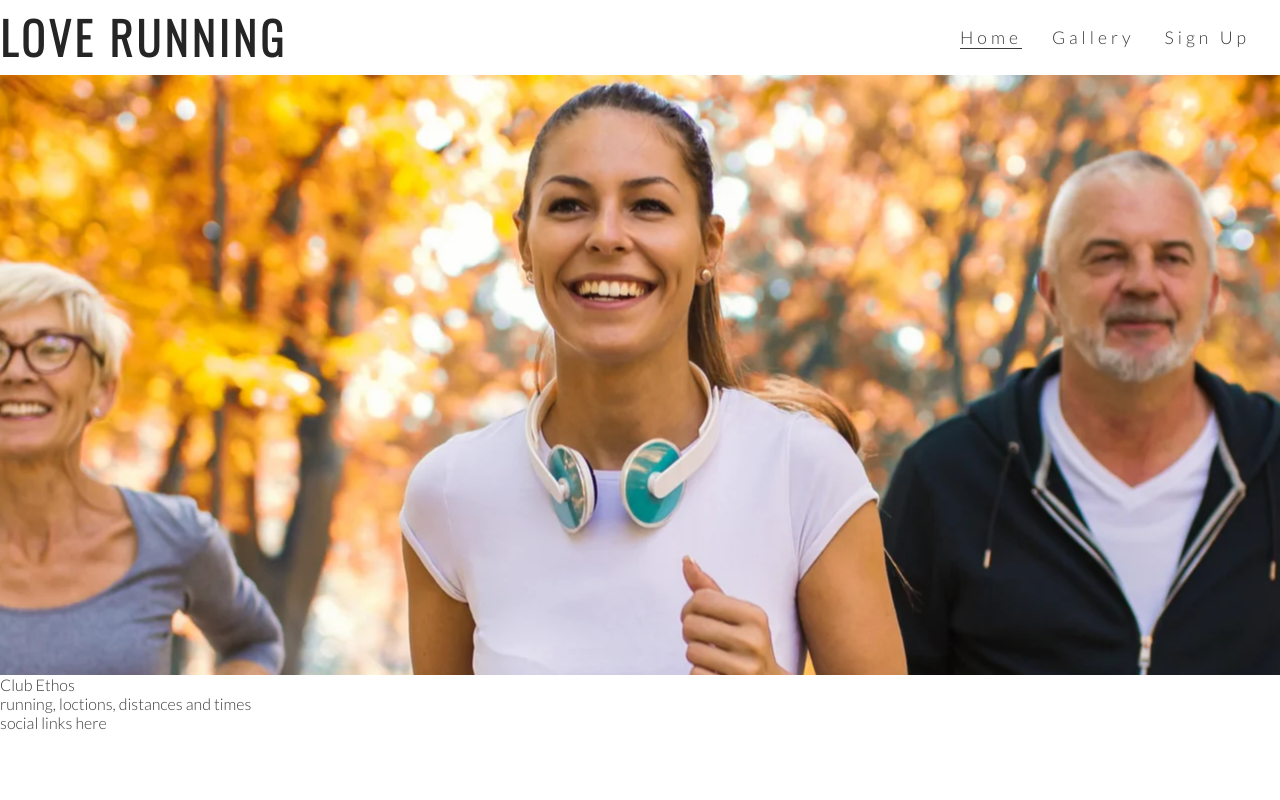
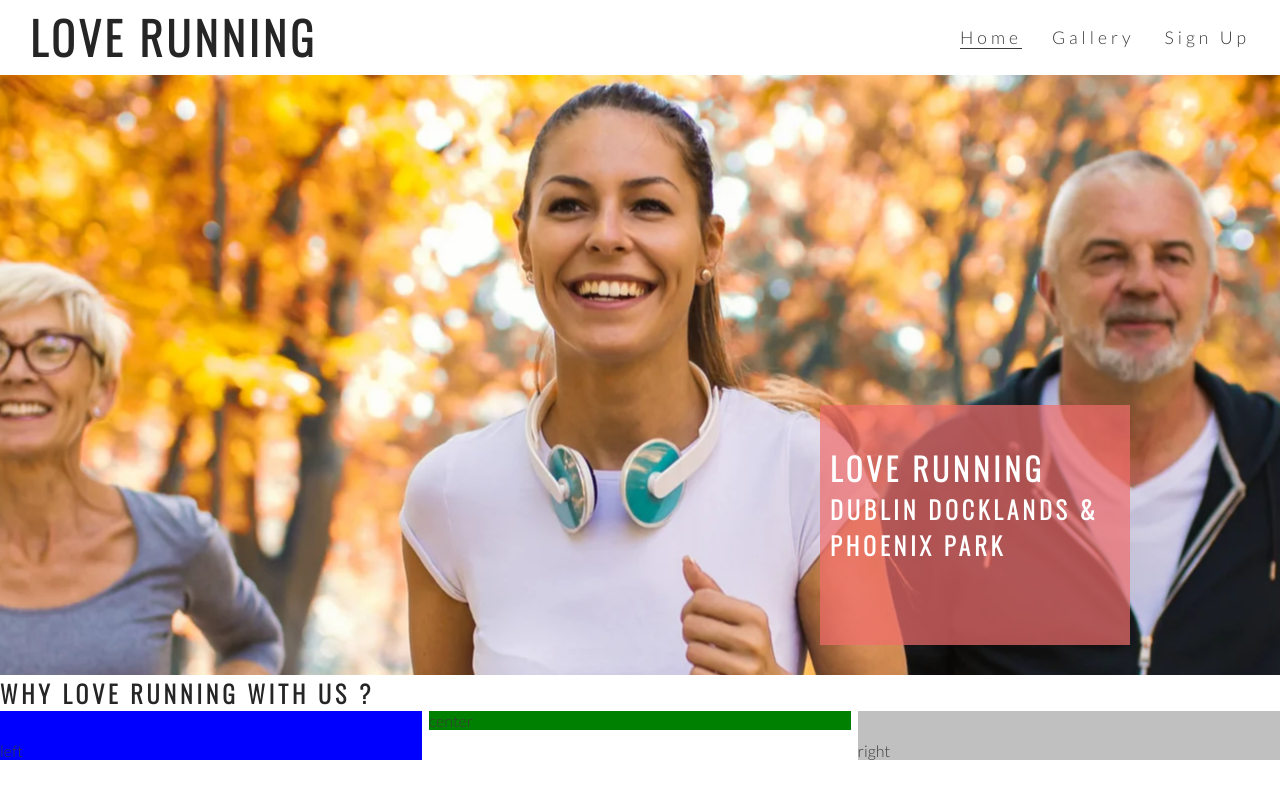
Before and after one commit to danij1990/running-spec, a plain HTML site: page index.html in a window 1280 px wide. Shown: the top 800 px of the page. Drawn offline with nearby package versions, Linux system fonts and the light colour scheme.

Commit message:
club ethos section

```diff
--- a/assets/css/style.css
+++ b/assets/css/style.css
@@ -25,6 +25,7 @@ h2 {
 #logo {
     float: left;
     font-size: 280%;
+    margin-left: 30px;
 }
 
 #menu {
@@ -62,6 +63,12 @@ h2 {
     height: 600px;
     width: 100%;
     overflow: hidden;
+    position: relative;
+}
+
+#cover-text,
+#cover-text h2 {
+    color: #fff;
 }
 
 #hero-image {
@@ -88,3 +95,47 @@ h2 {
         transform: scale(1.1);
     }
 }
+
+#cover-text {
+    font-size: 130%;
+    font-family: oswald, sans-serif;
+    text-transform: uppercase;
+    letter-spacing: 4px;
+
+    width: 300px;
+    height: 200px;
+
+    padding-top: 40px;
+    padding-left: 10px;
+    background-color: rgb(241, 109, 107, .7);
+
+    bottom: 30px;
+    right: 150px;
+    position: absolute;
+
+}
+
+/* club ethos section css begins here */
+#club-ethos {
+    height: 600px;
+}
+
+#left-about {
+    padding-top: 30px;
+    width: 33%;
+    float: left;
+    background-color: blue;
+}
+
+#right-about {
+    padding-top: 30px;
+    width: 33%;
+    float: right;
+    background-color: silver;
+}
+
+#center-about {
+    width: 33%;
+    margin: 0 auto;
+    background-color: green;
+}
--- a/index.html
+++ b/index.html
@@ -32,9 +32,16 @@
     </header>
     <section id="hero-outer">
         <div id="hero-image"></div>
+        <div id="cover-text">
+            <h2>Love Running</h2>
+            <h3>Dublin Docklands & Phoenix Park</h3>
+        </div>
     </section>
-    <section>
-        Club Ethos
+    <section id ="club-ethos">
+        <h1>Why Love Running With Us ?</h1>
+        <div id="left-about">left</div>
+        <div id="right-about">right</div>
+        <div id="center-about">center</div>
     </section>
     <section>
         running, loctions, distances and times
```
